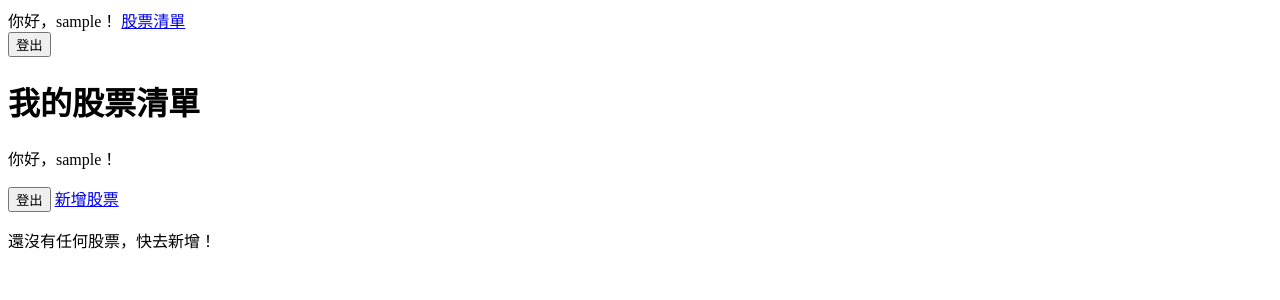
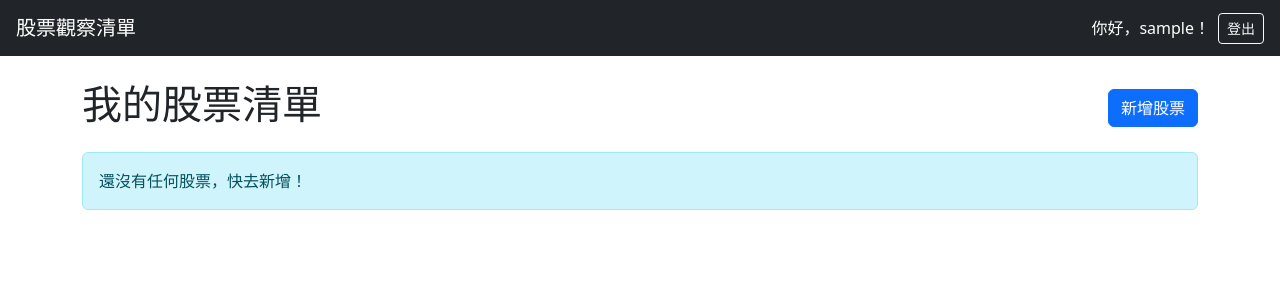
Before and after one commit to yucheng0104/Stock_tracker, a Django app: page /stocks/ in a window 1280 px wide. Shown: the top 300 px of the page. Run offline with Django 5.2, Linux system fonts and the light colour scheme; the visitor is signed in with stand-in values (Sample User, id 1); data that the repository does not hold is empty.

Commit message:
加上boot strap 美化頁面

```diff
--- a/stocks/templates/base.html
+++ b/stocks/templates/base.html
@@ -1,26 +1,36 @@
 <!DOCTYPE html>
 <html>
+
 <head>
     <title>{% block title %}股票觀察清單{% endblock %}</title>
+    <meta charset="utf-8">
+    <meta name="viewport" content="width=device-width, initial-scale=1">
+    <link href="https://cdn.jsdelivr.net/npm/bootstrap@5.3.0/dist/css/bootstrap.min.css" rel="stylesheet">
 </head>
+
 <body>
-    <nav>
-        {% if user.is_authenticated %}
-            <span>你好，{{ user.username }}！</span>
-            <a href="{% url 'stock_list' %}">股票清單</a>
+    <nav class="navbar navbar-expand-lg navbar-dark bg-dark px-3">
+        <a class="navbar-brand" href="{% url 'stock_list' %}">股票觀察清單</a>
+        <div class="ms-auto d-flex align-items-center gap-2">
+            {% if user.is_authenticated %}
+            <span class="text-white">你好，{{ user.username }}！</span>
             <form method="post" action="{% url 'logout' %}">
                 {% csrf_token %}
-                <button type="submit">登出</button>
+                <button type="submit" class="btn btn-outline-light btn-sm">登出</button>
             </form>
-        {% else %}
-            <a href="{% url 'login' %}">登入</a>
-            <a href="{% url 'register' %}">註冊</a>
-        {% endif %}
+            {% else %}
+            <a href="{% url 'login' %} " class="btn btn-light btn-sm">登入</a>
+            <a href="{% url 'register' %}" class="btn btn-light btn-sm">註冊</a>
+            {% endif %}
+        </div>
     </nav>
 
-    <main>
+    <main class="container mt-4">
         {% block content %}
         {% endblock %}
     </main>
+    <script src="https://cdn.jsdelivr.net/npm/bootstrap@5.3.0/dist/js/bootstrap.bundle.min.js"></script>
+
 </body>
+
 </html>
--- a/stocks/templates/registration/login.html
+++ b/stocks/templates/registration/login.html
@@ -3,11 +3,15 @@
 {% block title %}登入{% endblock %}
 
 {% block content %}
-    <h1>登入</h1>
+<div class="row justify-content-center">
+    <div class="col-md-4">
+        <h1 class="mb-4">登入</h1>
         <form method="post">
             {% csrf_token %}
             {{ form.as_p }}
             <button type="submit">登入</button>
         </form>
         <p>還沒有帳號？<a href="{% url 'register' %}">註冊</a></p>
+    </div>
+</div>
 {% endblock%}
--- a/stocks/templates/stocks/stock_list.html
+++ b/stocks/templates/stocks/stock_list.html
@@ -1,28 +1,38 @@
 {% extends 'base.html' %}
 
 {% block title %} 股票清單 {% endblock%}
+
 {% block content %}
+<div class="d-flex justify-conyeny-between align-items-center mb-3 w-100">
     <h1>我的股票清單</h1>
+    <a href="{% url 'stock_create' %}" class="btn btn-primary ms-auto ">新增股票</a>
+</div>
 
-    {% if user.is_authenticated %}
-        <p>你好，{{ user.username }}！</p>
-        <form method="post" action="{% url 'logout' %}">
-            {% csrf_token %}
-            <button type="submit">登出</button>
-    {% else %}
-        <a href="{% url 'login' %}">登入</a>
-    {% endif %}
-
-    <a href="{% url 'stock_create' %}">新增股票</a>
-    {% if stocks %}
-        <ul>
-            {% for stock in stocks %}
-                <li>{{ stock.symbol }} - {{ stock.name }} - {{ stock.buy_price }}</li>
-                <a href="{% url 'stock_edit' stock.pk %}">編輯</a>
-                <a href="{% url 'stock_delete' stock.pk %}">刪除</a>
-            {% endfor %}
-        </ul>
-    {% else %}
-        <p>還沒有任何股票，快去新增！</p>
-    {% endif %}
-{% endblock%}
+{% if stocks %}
+<table class="table table-striped table-hover">
+    <thead class="table-dark">
+        <tr>
+            <th>股票代號</th>
+            <th>股票名稱</th>
+            <th>買入價格</th>
+            <th>操作</th>
+        </tr>
+    </thead>
+    <tbody>
+        {% for stock in stocks %}
+        <tr>
+            <td>{{ stock.symbol }}</td>
+            <td>{{ stock.name }}</td>
+            <td>{{ stock.buy_price }}</td>
+            <td>
+                <a href="{% url 'stock_edit' stock.pk %}" class="btn btn-warning btn-sm">編輯</a>
+                <a href="{% url 'stock_delete' stock.pk %}" class="btn btn-danger btn-sm">刪除</a>
+            </td>
+        </tr>
+        {% endfor %}
+    </tbody>
+</table>
+{% else %}
+<div class="alert alert-info">還沒有任何股票，快去新增！</div>
+{% endif %}
+{% endblock %}
```
Also changed, not shown: stocks/templates/registration/register.html (+12 -7 lines), stocks/templates/stocks/stock_confirm_delete.html (+16 -7 lines), stocks/templates/stocks/stock_form.html (+17 -8 lines). Lines whose indentation alone changed are shown as unchanged.
